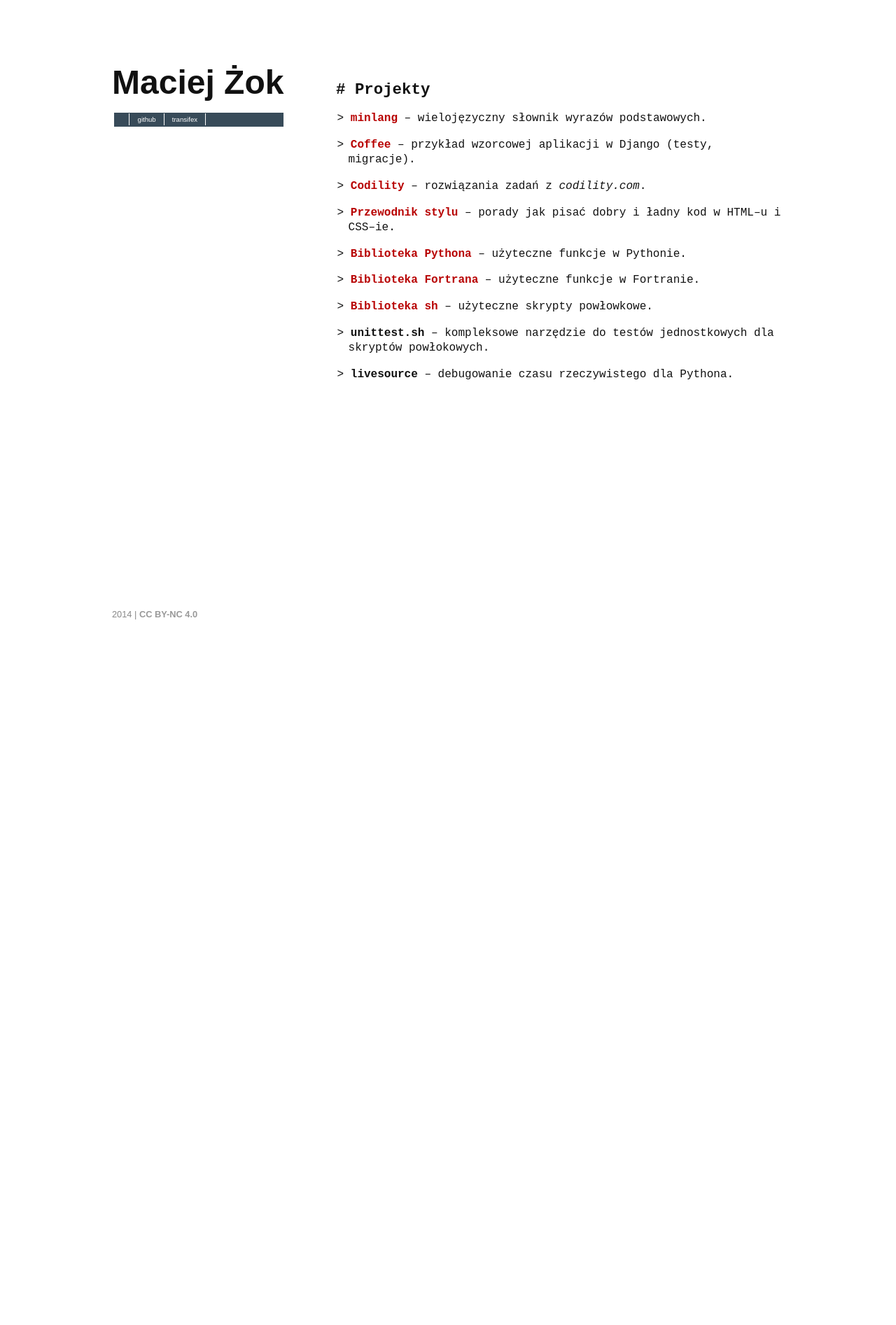
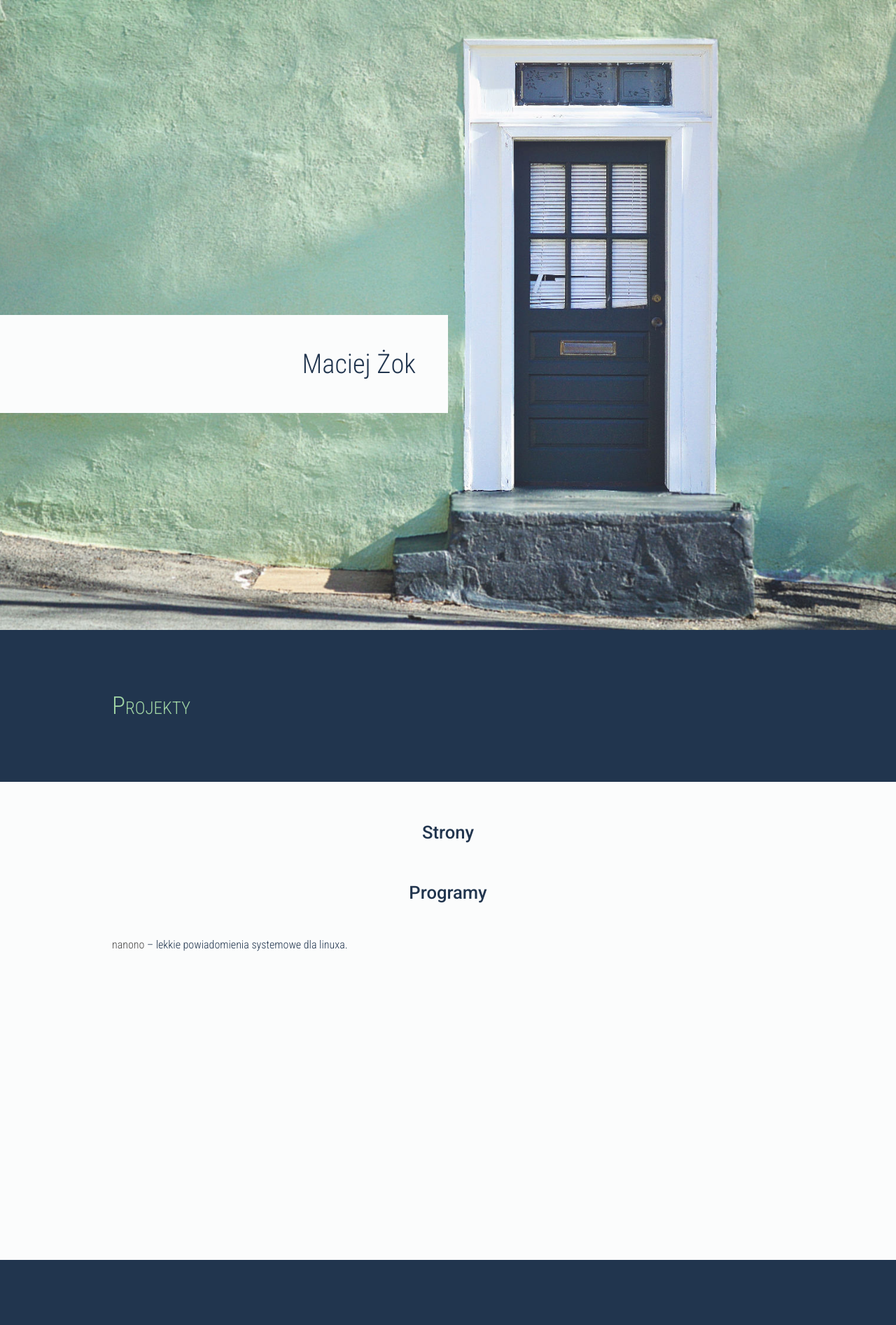
Before and after one commit to macie/macie.github.io, a Jekyll site: the page built from index.html, in a window 1280 px wide. Shown: the top 1893 px of the page at 70% size. Built offline with Jekyll 4.4.1, drawn with Linux system fonts in a browser that asks for light colours; before the commit the page ends 900 px from its top, so only the background shows below that; some of the changed text lies outside the part shown.

Commit message:
new base design

```diff
--- a/_layouts/default.html
+++ b/_layouts/default.html
@@ -7,6 +7,7 @@
     <link rel="stylesheet" href="/css/normalize.css">
     <link rel="stylesheet" href="/css/default.css">
     <link rel="shortcut icon" href="/favicon.ico">
+    <link href='http://fonts.googleapis.com/css?family=Roboto+Condensed:300|Roboto:500&subset=latin,latin-ext' rel='stylesheet' type='text/css'>
     <script>
       (function(i,s,o,g,r,a,m){i['GoogleAnalyticsObject']=r;i[r]=i[r]||function(){
       (i[r].q=i[r].q||[]).push(arguments)},i[r].l=1*new Date();a=s.createElement(o),
@@ -18,18 +19,20 @@
     </script>
   </head>
   <body>
-    <header class="main-menu">
-      <h1>Maciej Żok</h1>
-      <nav>
-        <ul>
-          <li><a href="https://github.com/macie">github</a></li>
-          <li><a href="https://www.transifex.com/accounts/profile/macie">transifex</a></li>
-        </ul>
-      </nav>
-    </header>
-    <section class="content">
+  <!--
+    <nav>
+      <ul>
+        <li><a href="#main-page">Maciej Żok</a></li>
+        <li><a href="#frontend">frontend</a></li>
+        <li><a href="#python">python</a></li>
+        <li><a href="#shell">shell</a></li>
+        <li><a href="#inne">>></a></li>
+      </ul>
+    </nav>
+    -->
+
     {{ content }}
-    </section>
+
     <footer>
       <p>2014 | <a href="https://creativecommons.org/licenses/by-nc/4.0/">CC BY-NC 4.0</a></p>
     </footer>
--- a/css/default.css
+++ b/css/default.css
@@ -1,147 +1,258 @@
-html {
-  position: relative;
-  min-height: 100%;
+/* line 5, ../_vendor/bundle/ruby/2.1.0/gems/compass-core-1.0.1/stylesheets/compass/reset/_utilities.scss */
+html, body, div, span, applet, object, iframe,
+h1, h2, h3, h4, h5, h6, p, blockquote, pre,
+a, abbr, acronym, address, big, cite, code,
+del, dfn, em, img, ins, kbd, q, s, samp,
+small, strike, strong, sub, sup, tt, var,
+b, u, i, center,
+dl, dt, dd, ol, ul, li,
+fieldset, form, label, legend,
+table, caption, tbody, tfoot, thead, tr, th, td,
+article, aside, canvas, details, embed,
+figure, figcaption, footer, header, hgroup,
+menu, nav, output, ruby, section, summary,
+time, mark, audio, video {
+  margin: 0;
+  padding: 0;
+  border: 0;
+  font: inherit;
+  font-size: 100%;
+  vertical-align: baseline;
 }
 
-body {
-  position: absolute;
-  left: 50%;
-  top: 5.4rem;
-
-  margin-left: -480px;
-  margin-bottom: 1rem;
-  width: 960px;
-
-  font-size: 1rem;
-  line-height: 1.35rem;
-
-  color: #111;
+/* line 22, ../_vendor/bundle/ruby/2.1.0/gems/compass-core-1.0.1/stylesheets/compass/reset/_utilities.scss */
+html {
+  line-height: 1;
 }
 
+/* line 24, ../_vendor/bundle/ruby/2.1.0/gems/compass-core-1.0.1/stylesheets/compass/reset/_utilities.scss */
+ol, ul {
+  list-style: none;
+}
+
+/* line 26, ../_vendor/bundle/ruby/2.1.0/gems/compass-core-1.0.1/stylesheets/compass/reset/_utilities.scss */
+table {
+  border-collapse: collapse;
+  border-spacing: 0;
+}
+
+/* line 28, ../_vendor/bundle/ruby/2.1.0/gems/compass-core-1.0.1/stylesheets/compass/reset/_utilities.scss */
+caption, th, td {
+  text-align: left;
+  font-weight: normal;
+  vertical-align: middle;
+}
+
+/* line 30, ../_vendor/bundle/ruby/2.1.0/gems/compass-core-1.0.1/stylesheets/compass/reset/_utilities.scss */
+q, blockquote {
+  quotes: none;
+}
+/* line 103, ../_vendor/bundle/ruby/2.1.0/gems/compass-core-1.0.1/stylesheets/compass/reset/_utilities.scss */
+q:before, q:after, blockquote:before, blockquote:after {
+  content: "";
+  content: none;
+}
+
+/* line 32, ../_vendor/bundle/ruby/2.1.0/gems/compass-core-1.0.1/stylesheets/compass/reset/_utilities.scss */
+a img {
+  border: none;
+}
+
+/* line 116, ../_vendor/bundle/ruby/2.1.0/gems/compass-core-1.0.1/stylesheets/compass/reset/_utilities.scss */
+article, aside, details, figcaption, figure, footer, header, hgroup, main, menu, nav, section, summary {
+  display: block;
+}
+
+/* line 5, ../_vendor/bundle/ruby/2.1.0/gems/compass-core-1.0.1/stylesheets/compass/reset/_utilities.scss */
+html, body, div, span, applet, object, iframe,
+h1, h2, h3, h4, h5, h6, p, blockquote, pre,
+a, abbr, acronym, address, big, cite, code,
+del, dfn, em, img, ins, kbd, q, s, samp,
+small, strike, strong, sub, sup, tt, var,
+b, u, i, center,
+dl, dt, dd, ol, ul, li,
+fieldset, form, label, legend,
+table, caption, tbody, tfoot, thead, tr, th, td,
+article, aside, canvas, details, embed,
+figure, figcaption, footer, header, hgroup,
+menu, nav, output, ruby, section, summary,
+time, mark, audio, video {
+  margin: 0;
+  padding: 0;
+  border: 0;
+  font: inherit;
+  font-size: 100%;
+  vertical-align: baseline;
+}
+
+/* line 22, ../_vendor/bundle/ruby/2.1.0/gems/compass-core-1.0.1/stylesheets/compass/reset/_utilities.scss */
+html {
+  line-height: 1;
+}
+
+/* line 24, ../_vendor/bundle/ruby/2.1.0/gems/compass-core-1.0.1/stylesheets/compass/reset/_utilities.scss */
+ol, ul {
+  list-style: none;
+}
+
+/* line 26, ../_vendor/bundle/ruby/2.1.0/gems/compass-core-1.0.1/stylesheets/compass/reset/_utilities.scss */
+table {
+  border-collapse: collapse;
+  border-spacing: 0;
+}
+
+/* line 28, ../_vendor/bundle/ruby/2.1.0/gems/compass-core-1.0.1/stylesheets/compass/reset/_utilities.scss */
+caption, th, td {
+  text-align: left;
+  font-weight: normal;
+  vertical-align: middle;
+}
+
+/* line 30, ../_vendor/bundle/ruby/2.1.0/gems/compass-core-1.0.1/stylesheets/compass/reset/_utilities.scss */
+q, blockquote {
+  quotes: none;
+}
+/* line 103, ../_vendor/bundle/ruby/2.1.0/gems/compass-core-1.0.1/stylesheets/compass/reset/_utilities.scss */
+q:before, q:after, blockquote:before, blockquote:after {
+  content: "";
+  content: none;
+}
+
+/* line 32, ../_vendor/bundle/ruby/2.1.0/gems/compass-core-1.0.1/stylesheets/compass/reset/_utilities.scss */
+a img {
+  border: none;
+}
+
+/* line 116, ../_vendor/bundle/ruby/2.1.0/gems/compass-core-1.0.1/stylesheets/compass/reset/_utilities.scss */
+article, aside, details, figcaption, figure, footer, header, hgroup, main, menu, nav, section, summary {
+  display: block;
+}
+
+/* line 106, ../_vendor/bundle/ruby/2.1.0/gems/compass-core-1.0.1/stylesheets/compass/typography/_vertical_rhythm.scss */
+html {
+  font-size: 100%;
+  line-height: 1.5em;
+}
+
+/* line 6, ../_sass/default.scss */
 a {
   text-decoration: none;
 }
-
-p {
-  margin-bottom: 1rem;
+/* line 9, ../_sass/default.scss */
+a:hover, a:link, a:active, a:visited {
+  color: #474645;
 }
 
-.main-menu {
-  position: absolute;
+/* line 14, ../_sass/default.scss */
+html, body {
+  height: 100%;
+  width: 100%;
 }
 
-.main-menu h1 {
-  margin-top: 0;
-  margin-bottom: 1.69rem;
-
-  font-family: 'Poiret One', sans-serif;
-  font-size: 3rem;
-  line-height: 4.05rem;
+/* line 20, ../_sass/default.scss */
+body {
+  position: relative;
+  min-height: 100%;
+  font-family: 'Roboto Condensed', sans-serif;
+  background-color: #fbfcfc;
+  color: #21354e;
 }
-
-.main-menu ul {
-  margin-left: 0.2rem;
-  margin-top: -1.1rem;
-  padding: 0.15rem 1.45rem;
-
-  font-size: 0.6rem;
-  line-height: 0.945rem;
-
-  color: #fff;
-  background-color: #384B59;
+/* line 28, ../_sass/default.scss */
+body section {
+  display: table;
+  table-layout: fixed;
+  width: 100%;
+  height: 100%;
 }
-
-.main-menu li {
-  display: inline;
-
-  list-style-type: none;
+/* line 34, ../_sass/default.scss */
+body section header {
+  background-color: #21354e;
+  color: #a0d4a4;
 }
-
-.main-menu li a {
-  margin: 0 -2px;
-  padding: 0.21rem 0.7rem;
-
-  background-color: #384B59;
-  color: #fff;
-  border-left: 1px solid #fff;
-  border-right: 1px solid #fff;
+/* line 38, ../_sass/default.scss */
+body section header h1 {
+  max-width: 960px;
+  margin-left: auto;
+  margin-right: auto;
+  font-size: 2.2em;
+  line-height: 1.36364em;
+  margin-top: 0em;
+  padding-top: 2.4em;
+  padding-bottom: 2.4em;
+  margin-bottom: 0em;
+  font-variant: small-caps;
 }
-
-.main-menu a:hover {
-  background-color: #888;
+/* line 12, ../_vendor/bundle/ruby/2.1.0/gems/susy-2.1.3/sass/susy/output/support/_clearfix.scss */
+body section header h1:after {
+  content: " ";
+  display: block;
+  clear: both;
 }
-
-
-.content {
-  float: right;
-  margin-top: -0.69rem;
-  width: 40rem;
-
-  font-family: 'Ubuntu Mono', monospace;
+/* line 48, ../_sass/default.scss */
+body section article {
+  max-width: 960px;
+  margin-left: auto;
+  margin-right: auto;
+  margin-top: 0em;
+  padding-top: 3em;
+  padding-bottom: 3em;
+  margin-bottom: 0em;
 }
-
-.content h1 {
-  margin-top: 2.35rem;
-
-  font-size: 1.4rem;
-  line-height: 1.89rem;
+/* line 12, ../_vendor/bundle/ruby/2.1.0/gems/susy-2.1.3/sass/susy/output/support/_clearfix.scss */
+body section article:after {
+  content: " ";
+  display: block;
+  clear: both;
 }
-
-.content h1:before {
-  content: '# ';
+/* line 52, ../_sass/default.scss */
+body section article h2 {
+  font-size: 1.6em;
+  line-height: 1.875em;
+  margin-top: 0em;
+  padding-top: 0em;
+  padding-bottom: 1.5em;
+  margin-bottom: 0em;
+  font-family: 'Roboto', sans-serif;
+  text-align: center;
 }
-
-.content p {
-  margin-left: 1.1em;
+/* line 62, ../_sass/default.scss */
+body section#main-page {
+  height: 100%;
+  background: url(/images/bg.jpg) no-repeat center center fixed;
+  -moz-background-size: cover;
+  -o-background-size: cover;
+  -webkit-background-size: cover;
+  background-size: cover;
 }
-
-.content p:before {
-  margin-left: -1em;
-
-  content: '> ';
+/* line 67, ../_sass/default.scss */
+body section#main-page header {
+  position: absolute;
+  top: 50%;
+  left: 0;
+  right: 50%;
+  text-align: right;
+  background-color: #fbfcfc;
 }
-
-.content p a {
-  font-weight: bold;
-
-  color: #b80202;
+/* line 76, ../_sass/default.scss */
+body section#main-page header h1 {
+  background-color: #fbfcfc;
+  color: #21354e;
+  font-size: 2.4em;
+  line-height: 1.25em;
+  margin-top: 0em;
+  padding-top: 1.2em;
+  padding-bottom: 1.2em;
+  margin-bottom: 0em;
+  padding-right: 1.2em;
+  font-variant: normal;
 }
-
-.content p a:hover {
-  margin: 0 -0.3rem;
-  padding: 0.2rem 0.32rem;
-
-  background-color: #b80202;
-  color: #fff;
+/* line 89, ../_sass/default.scss */
+body footer {
+  background-color: #a0d4a4;
+  color: #fbfcfc;
+  margin-top: 0em;
+  padding-top: 4.5em;
+  padding-bottom: 3.6em;
+  margin-bottom: 0em;
+  text-align: center;
 }
-
-footer {
-    position: fixed;
-    left: 50%;
-    bottom: 0;
-    height: 2.08rem;
-    width: 100%;
-
-    margin-bottom: 0.8em;
-    margin-left: -480px;
-}
-
-footer p {
-  color: #888;
-
-  font-size: 0.8rem;
-}
-
-footer p a {
-  font-weight: bold;
-
-  color: #999;
-}
-
-footer p a:hover {
-  margin: 0 -0.2rem;
-  padding: 0 0.2rem;
-
-  color: #fff;
-  background-color: #999;
-}
--- a/index.html
+++ b/index.html
@@ -3,13 +3,50 @@ layout: default
 title: Maciej Żok
 ---
 
-<h1>Projekty</h1>
-<p><a href="https://minlang.github.io/">minlang</a> – wielojęzyczny słownik wyrazów podstawowych.</p>
-<p><a href="https://github.com/macie/coffee">Coffee</a> – przykład wzorcowej aplikacji w Django (testy, migracje).</p>
-<p><a href="https://github.com/macie/codility">Codility</a> – rozwiązania zadań z <em>codility.com</em>.</p>
-<p><a href="/przewodnik-stylu">Przewodnik stylu</a> – porady jak pisać dobry i ładny kod w HTML–u i CSS–ie.</p>
-<p><a href="https://github.com/macie/python-libs">Biblioteka Pythona</a> – użyteczne funkcje w Pythonie.</p>
-<p><a href="https://github.com/macie/fortran-libs">Biblioteka Fortrana</a> – użyteczne funkcje w Fortranie.</p>
-<p><a href="https://github.com/macie/linux-shell-scripts">Biblioteka sh</a> – użyteczne skrypty powłowkowe.</p>
-<p><strong>unittest.sh</strong> – kompleksowe narzędzie do testów jednostkowych dla skryptów powłokowych.</p>
-<p><strong>livesource</strong> – debugowanie czasu rzeczywistego dla Pythona.</p>
+<section id="main-page">
+	<header>
+		<h1>Maciej Żok</h1>
+		<h2></h2>
+	</header>
+</section>
+
+<section id="projekty">
+	<header>
+		<h1>Projekty</h1>
+	</header>
+	<article>
+		<h2>Strony</h2>
+
+		<h2>Programy</h2>
+		<ul>
+			<li><a href="/nanono">nanono</a> – lekkie powiadomienia systemowe dla linuxa.</li>
+		</ul>
+	</article>
+</section>
+
+<section id="materialy">
+	<header>
+		<h1>Materiały</h1>
+	</header>
+	<article>
+		<ul>
+			<li><a href="/przewodnik-stylu">Przewodnik stylu</a> – porady jak pisać dobry i ładny kod w HTML–u i CSS–ie.</li>
+			<li><a href="https://github.com/macie/coffee">Coffee</a> – przykład wzorcowej aplikacji w Django (testy, migracje).</li>
+			<li><a href="https://github.com/macie/codility">Codility</a> – rozwiązania zadań z <em>codility.com</em>.</li>
+		</ul>
+	</article>
+</section>
+
+<section id="TODO">
+	<header>
+		<h1>TODO</h1>
+	</header>
+	<article>
+		<ul>
+			<li><a href="https://github.com/macie/himamo">himamo</a> – ukryte modele Markowa.</li>
+			<li><strong>livesource</strong> – debugowanie czasu rzeczywistego.</li>
+			<li><strong>unittest.sh</strong> – kompleksowe narzędzie do testów jednostkowych dla skryptów powłokowych.</li>
+			<li><a href="https://minlang.github.io/">minlang</a> – wielojęzyczny słownik wyrazów podstawowych.</li>
+		</ul>
+	</article>
+</section>
```
Also changed, not shown: _sass/_base.scss (added, +31 -0 lines), _sass/default.scss (added, +96 -0 lines), images/bg.jpg (added).
